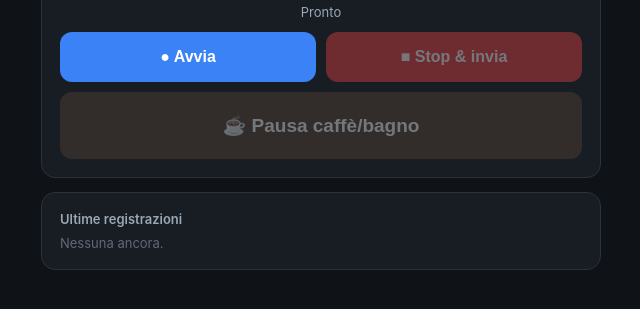
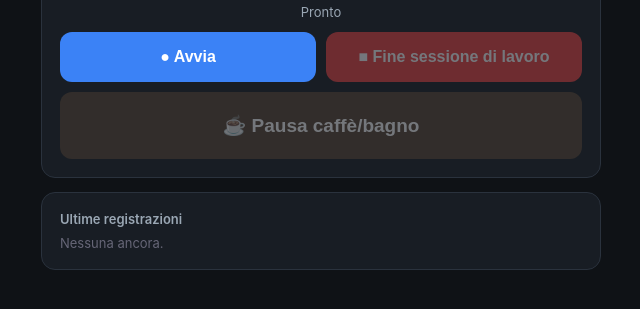
Before and after one commit to mach10account/registra-chiamate, a plain HTML site: page index.html in a window 1280 px wide. Shown: the part 231-540 px from the top of the page, without its empty margins (319-959 px from the left). Drawn offline with Linux system fonts and the light colour scheme.

Commit message:
Rinomina Stop in 'Fine sessione di lavoro'
Co-Authored-By: Claude Opus 4.8 <noreply@anthropic.com>

```diff
--- a/index.html
+++ b/index.html
@@ -68,7 +68,7 @@
 
     <div class="btns">
       <button class="b-start" id="btnStart">● Avvia</button>
-      <button class="b-stop" id="btnStop" disabled>■ Stop &amp; invia</button>
+      <button class="b-stop" id="btnStop" disabled>■ Fine sessione di lavoro</button>
     </div>
     <button class="b-pause" id="btnPause" disabled>☕ Pausa caffè/bagno</button>
 
```
